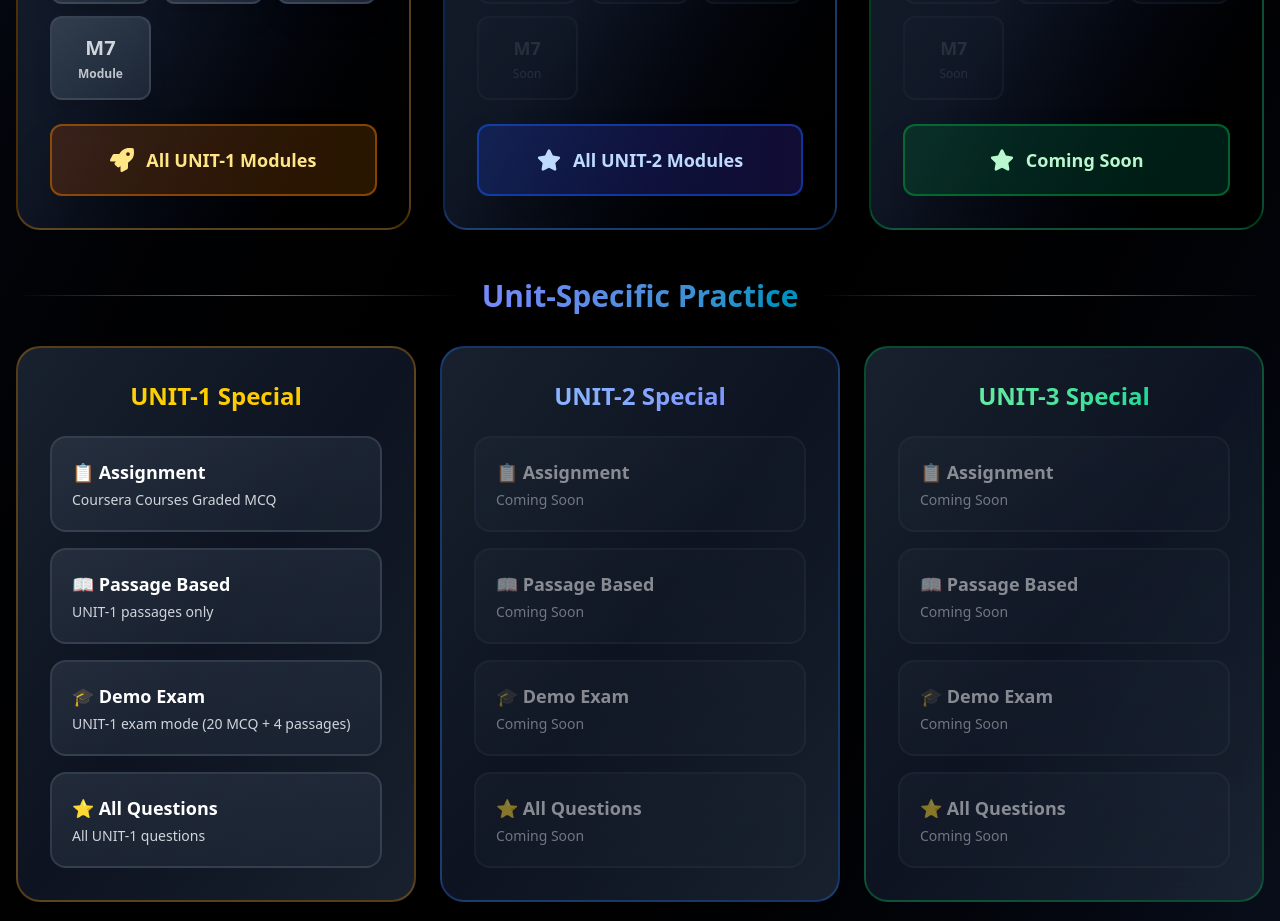
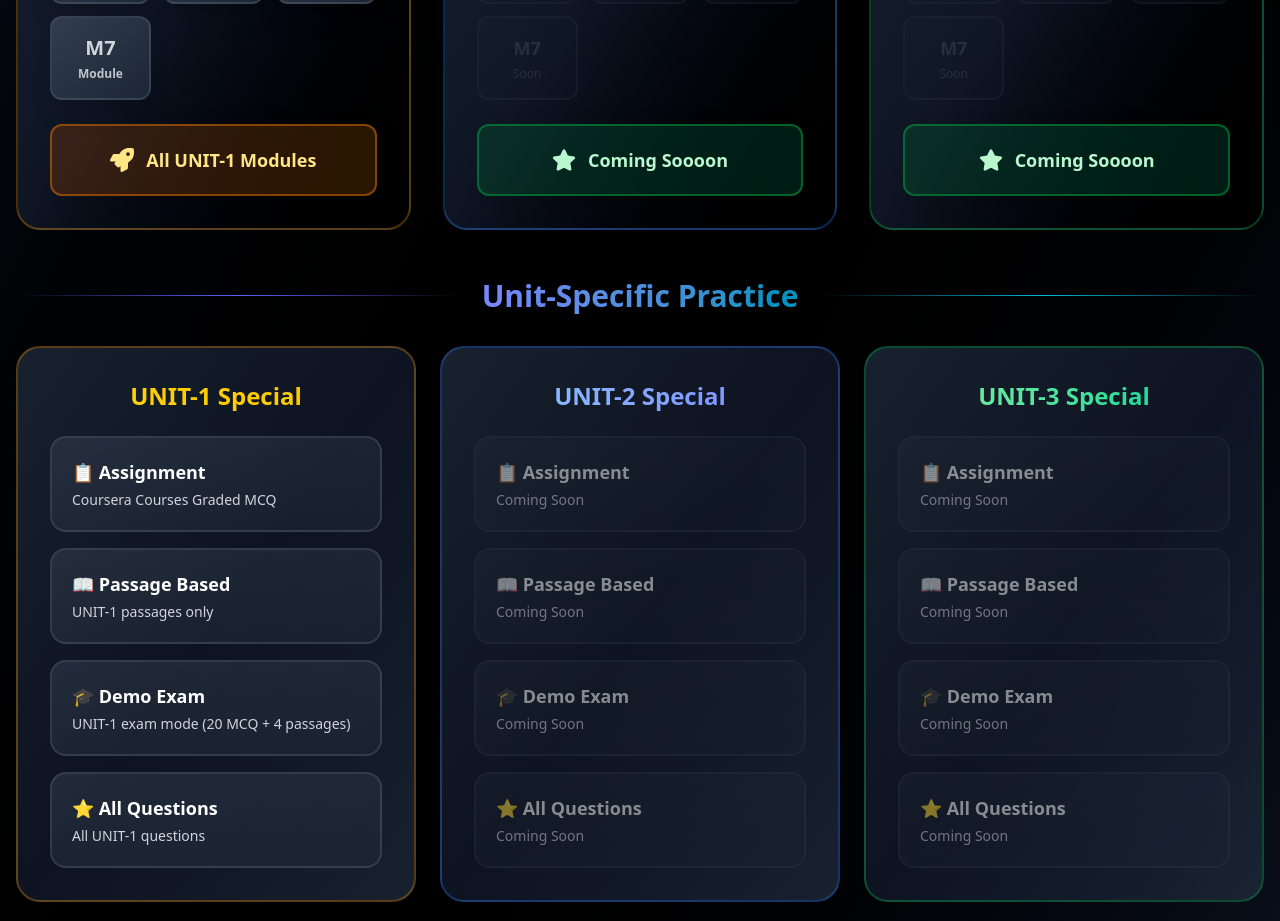
Before and after one commit to kumar10248/open_elective, a Next.js app: page /practice in a window 1280 px wide. Shown: the part 940-1861 px from the top of the page. Built offline with nearby package versions, Linux system fonts and the light colour scheme.

Commit message:
fix: update button text and styles for UNIT-2 and UNIT-3 modules

```diff
--- a/src/app/practice/page.tsx
+++ b/src/app/practice/page.tsx
@@ -362,18 +362,19 @@ export default function PracticeSelectionPage() {
                   </div>
 
                   {/* All Modules Button */}
-                  <button
+                   <button
                     className={`w-full p-5 rounded-xl transition-all duration-300 transform hover:scale-105 font-bold text-lg shadow-2xl hover:shadow-3xl relative overflow-hidden group/all ${
-                      selectedMode === 'unit2'
-                        ? 'bg-gradient-to-r from-blue-500 via-indigo-500 to-blue-600 text-white shadow-blue-500/50 ring-2 ring-blue-300/60 scale-[1.02]'
-                        : 'bg-gradient-to-r from-blue-800/30 to-indigo-800/30 hover:from-blue-600/40 hover:to-indigo-600/40 border-2 border-blue-600/50 hover:border-blue-500/70 text-blue-200 hover:text-blue-100'
+                      selectedMode === 'unit3'
+                        ? 'bg-gradient-to-r from-green-500 via-emerald-500 to-green-600 text-white shadow-green-500/50 ring-2 ring-green-300/60 scale-[1.02]'
+                        : 'bg-gradient-to-r from-green-800/30 to-emerald-800/30 hover:from-green-600/40 hover:to-emerald-600/40 border-2 border-green-600/50 hover:border-green-500/70 text-green-200 hover:text-green-100'
                     }`}
                     onClick={() => setSelectedMode('unit2')}
+                    disabled={!hasQuestionsForMode('unit2')}
                   >
-                    <div className="absolute inset-0 bg-gradient-to-br from-blue-400/30 to-transparent opacity-0 group-hover/all:opacity-100 transition-opacity duration-300"></div>
+                    <div className="absolute inset-0 bg-gradient-to-br from-green-400/30 to-transparent opacity-0 group-hover/all:opacity-100 transition-opacity duration-300"></div>
                     <span className="relative z-10 flex items-center justify-center gap-3">
                       <FaStar className="text-2xl" />
-                      <span>All UNIT-2 Modules</span>
+                      <span>{hasQuestionsForMode('unit2') ? 'All UNIT-2 Modules' : 'Coming Soooon'}</span>
                     </span>
                   </button>
                 </div>
@@ -454,7 +455,7 @@ export default function PracticeSelectionPage() {
                     <div className="absolute inset-0 bg-gradient-to-br from-green-400/30 to-transparent opacity-0 group-hover/all:opacity-100 transition-opacity duration-300"></div>
                     <span className="relative z-10 flex items-center justify-center gap-3">
                       <FaStar className="text-2xl" />
-                      <span>{hasQuestionsForMode('unit3') ? 'All UNIT-3 Modules' : 'Coming Soon'}</span>
+                      <span>{hasQuestionsForMode('unit3') ? 'All UNIT-3 Modules' : 'Coming Soooon'}</span>
                     </span>
                   </button>
                 </div>
```
